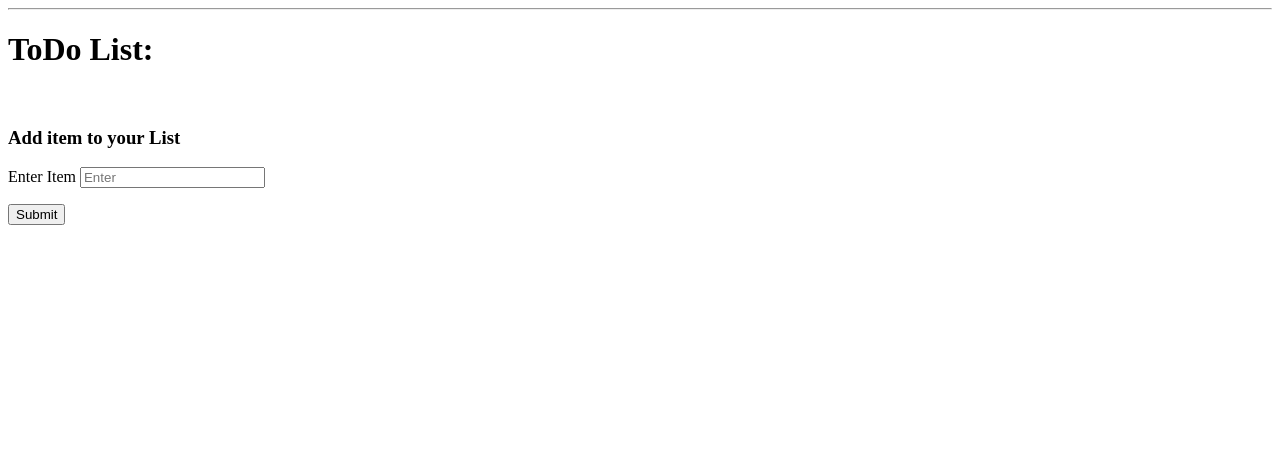
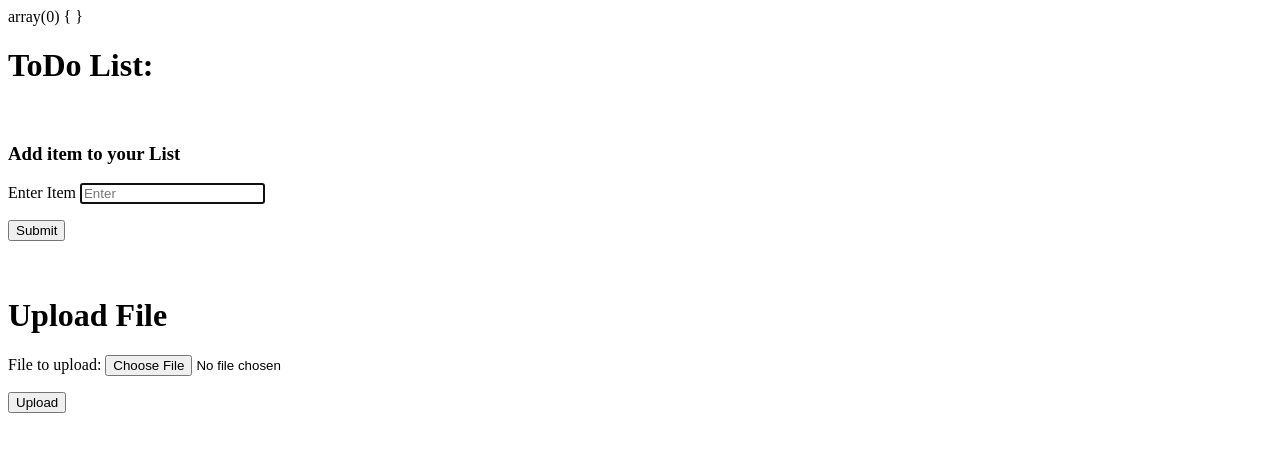
Before and after one commit to gregmccabe/Web_Todo_List, a PHP site: page /todo_list.php in a window 1280 px wide. Shown: the top 452 px of the page. Run offline with PHP 8.4, Linux system fonts and the light colour scheme.

Commit message:
php/html todo list uploading files!

```diff
--- a/public/todo_list.php
+++ b/public/todo_list.php
@@ -1,6 +1,10 @@
 <!DOCTYPE html>
 
 <?php
+var_dump($_FILES);
+
+$filename = 'data/title.txt';//$filename is a var assigned to data "string"
+$todos_array = read_file($filename);
 
 function read_file($filename) {
     $handle = fopen($filename, "r");
@@ -22,28 +26,54 @@
     fwrite($handle, implode("\n", $items));
     fclose($handle);
 }
-
 // $_POST["input_item"]; //POST is the array and input_item is the key.
-
-	$filename = 'data/title.txt';//$filename is a var assigned to data "string"
-	$todos_array = read_file($filename);
 
 
 if (!empty($_POST["input_item"])) {
 	array_push($todos_array, $_POST["input_item"]);
 	write_file_save($filename, $todos_array);
 	header('Location: /todo_list.php');
+	exit;
 }
 if (isset($_GET['removeIndex'])) {
 	unset($todos_array[$_GET['removeIndex']]);
 	write_file_save($filename, $todos_array);
 	header('Location: /todo_list.php');
+	exit;
 }
-	$todos_array = read_file($filename);
-	// var_dump($_GET);
-	// var_dump($_POST);
+
+// Verify there were uploaded files and no errors
+if (count($_FILES) > 0 && $_FILES['file1']['error'] == 0) {
+
+	if ($_FILES['file1']["type"] != "text/plain") {
+		echo "ERROR: file must be in text/plain!";
+	} else {
+		// Set the destination directory for uploads
+	    // Grab the filename from the uploaded file by using basename
+	    $upload_dir = '/vagrant/sites/todo.dev/public/uploads/';
+	    $uploadFilename = basename($_FILES['file1']['name']);
+	    // Create the saved filename using the file's original name and our upload directory
+	    $saved_filename = $upload_dir . $uploadFilename;
+	    // Move the file from the temp location to our uploads directory
+	    move_uploaded_file($_FILES['file1']['tmp_name'], $saved_filename);
+
+	    // load the new todos
+	    // merge with existing list
+	    $todos_uploaded = read_file($saved_filename);
+	    $todos_array = array_merge($todos_array, $todos_uploaded);
+	    write_file_save($filename, $todos_array);
+	}
+}
+
+// Check if we saved a file
+if (isset($saved_filename)) {
+    // If we did, show a link to the uploaded file
+    echo "<p>You can download your file <a href='/uploads/{$filename}'>here</a>.</p>";
+}
+
 ?>
-<hr>
+
+
 <html>
 <head>
 	<title>"TODO List"</title>
@@ -62,12 +92,26 @@
 		</ul>
 			<br>
 		<h3>Add item to your List</h3>
-		<form method="POST" action="todo_list.php">
+		<form method="POST" action="/todo_list.php">
 			<p>
 				<label for="input_item">Enter Item</label>
-				<input id="input_item" name="input_item" type="text" placeholder="Enter">
+				<input id="input_item" name="input_item" type="text" placeholder="Enter" autofocus>
 			</p>
 			<p><input type="Submit" value= Submit></p>
 		</form>
+
+			<br>
+		<h1>Upload File</h1>
+
+		<form method="POST" enctype="multipart/form-data" action="/todo_list.php">
+	    	<p>
+	        	<label for="file1">File to upload: </label>
+	        	<input type="file" id="file1" name="file1">
+	    	</p>
+
+	        <p><input type="submit" value="Upload"></p>
+
+		</form>
+
 	</body>
 </html>
```
Lines whose indentation alone changed are shown as unchanged.
